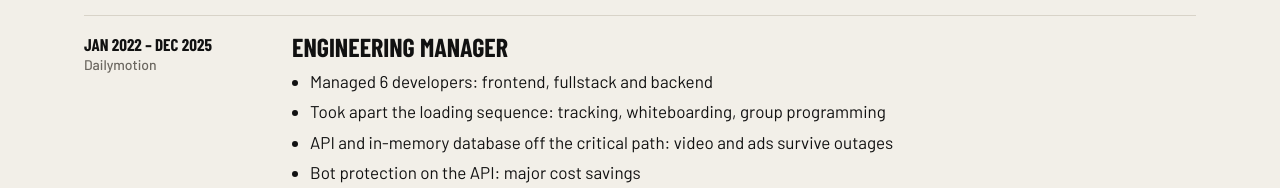
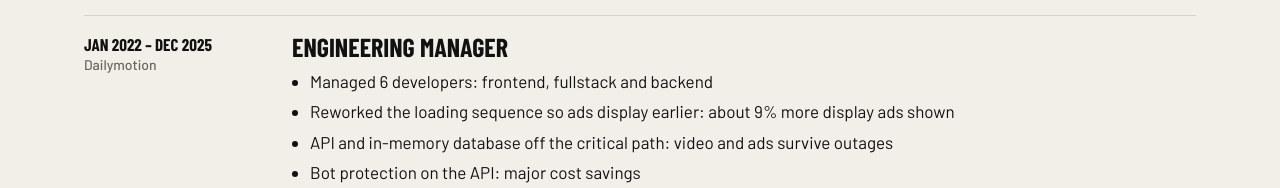
Before and after one commit to stephenoreilly2/stephenoreilly2.github.io, a plain HTML site: page index.html in a window 1280 px wide. Shown: the part 1937-2125 px from the top of the page. Drawn offline with nearby package versions, Linux system fonts and the light colour scheme; a web font is replaced by a local one.

Commit message:
Add the ~9% display-ads result to the EM chapter
Co-Authored-By: Claude Opus 5.5 <noreply@anthropic.com>

```diff
--- a/index.html
+++ b/index.html
@@ -409,8 +409,8 @@
       detail: ["Built and ran the technical roadmap, prioritised by product and business impact", "Fast MVPs for business-critical features", "Core Web Vitals: detailed performance analysis and targeted fixes", "Mentored juniors through remote mob programming", "React, Node, TypeScript, Apollo GraphQL, Redux, Jest, Cypress, Docker"] },
     { from: "2022-01", to: "2025-12", org: "Dailymotion", role: "Engineering Manager", sec: 10, scene: "criticalpath", ship: [.88, "Video and ads that survive outages"],
       title: "Video and ads keep playing when the API is down",
-      cap: "As engineering manager I took the team through the loading sequence. We removed the API and the in-memory database from the critical path, so video and ads still play during an outage. We also blocked unwanted bots on the API, which saved a lot of money.",
-      detail: ["Managed 6 developers: frontend, fullstack and backend", "Took apart the loading sequence: tracking, whiteboarding, group programming", "API and in-memory database off the critical path: video and ads survive outages", "Bot protection on the API: major cost savings", "Started the Frontend Chapter, a meetup across teams"] },
+      cap: "As engineering manager I took the team through the loading sequence, so ads display earlier: about 9% more display ads. We removed the API and the in-memory database from the critical path, so video and ads still play during an outage. We also blocked unwanted bots on the API, which saved a lot of money.",
+      detail: ["Managed 6 developers: frontend, fullstack and backend", "Reworked the loading sequence so ads display earlier: about 9% more display ads shown", "API and in-memory database off the critical path: video and ads survive outages", "Bot protection on the API: major cost savings", "Started the Frontend Chapter, a meetup across teams"] },
     { from: "2026-01", to: null, org: "Dailymotion", role: "Senior Engineering Manager", sec: 16, scene: "senior", ship: [.2, "A new dailymotion.com", .56], cues: [0, .12, .3, .56, .66, .73, .8, .9],
       title: "A new website and a new team",
       cap: "This year I became senior engineering manager. We rebuilt the whole website in a few months, frontend and backend. Now I'm leading the work to take the backend from 600 milliseconds to 60 at P75, ten times faster, by cutting out inefficient calls. I hired a new frontend team around three principles. Deliver, above everything. Be proactive. And one team: find the solution and help each other. Like a sports team, we're all in it together.",
```
